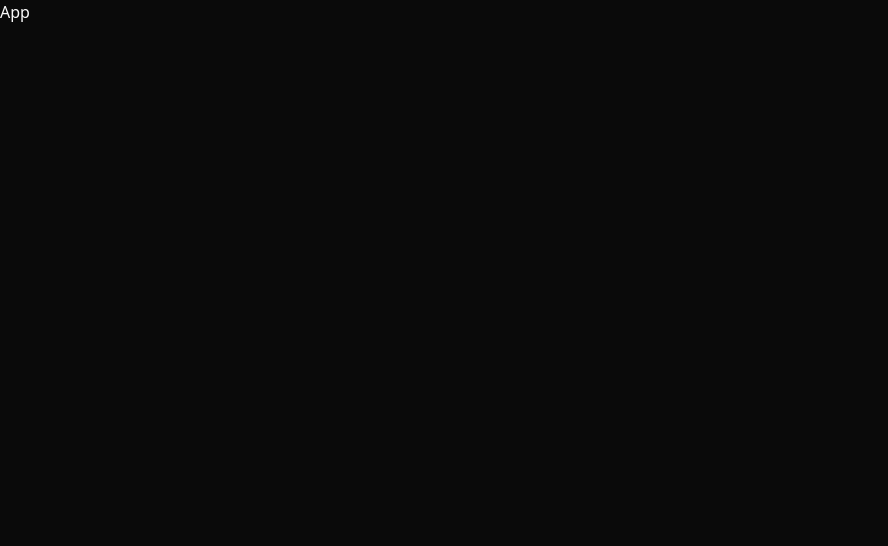
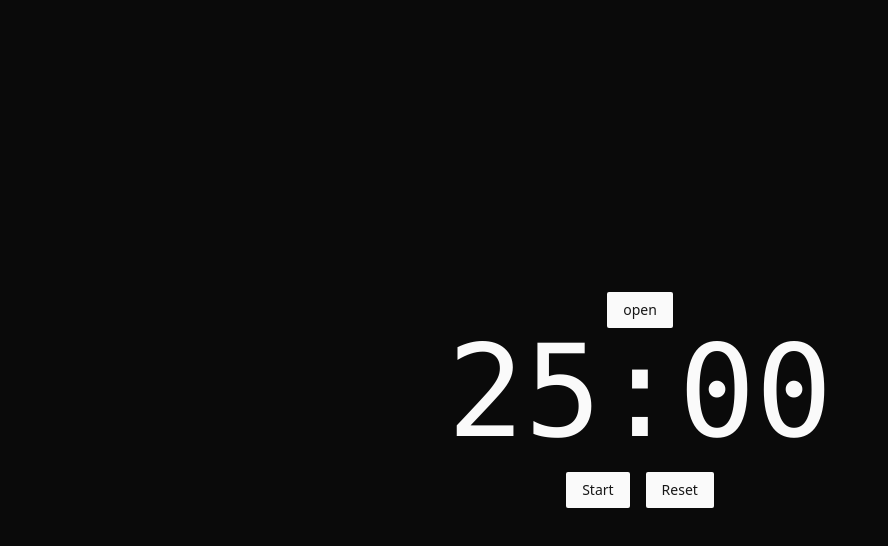
Before and after one commit to barkacode/concentrated-tomato, a React (Vite) app: page / in a window 1280 px wide. Shown: the top 546 px of the page, without its empty margins (0-888 px from the left). Built offline with nearby package versions, Linux system fonts and the light colour scheme.

Commit message:
feat: implement Pomodoro timer with adjustable settings and time formatting

```diff
--- a/src/App.tsx
+++ b/src/App.tsx
@@ -1,5 +1,43 @@
+import { useEffect, useState } from "react";
+import { Button } from "./components/ui/button";
+import Settings from "./components/Settings";
+import { formatTime, DEFAULT_TIMES } from "./utils/time";
+
 const App = () => {
-    return <div>App</div>;
+  const [initTime, setInitTime] = useState<number>(DEFAULT_TIMES.work);
+  const [timeLeft, setTimeLeft] = useState<number>(initTime);
+  const [isRunning, setIsRunning] = useState<boolean>(false);
+
+  const reset = () => {
+    setTimeLeft(initTime);
+    setIsRunning(false);
+  };
+
+  useEffect(() => {
+    if (!isRunning) return;
+    const interval = setInterval(() => {
+      setTimeLeft((prev) => (prev > 0 ? prev - 1 : 0));
+    }, 1000);
+    return () => clearInterval(interval);
+  }, [isRunning]);
+
+  return (
+    <div className=" bg-background text-foreground h-screen flex flex-col justify-center items-center">
+      <Settings
+        setTime={(time) => {
+          setInitTime(time);
+          setTimeLeft(time);
+        }}
+      />
+      <div className="text-9xl font-mono">{formatTime(timeLeft)}</div>
+      <div className="flex space-x-4 mt-4">
+        <Button onClick={() => setIsRunning((prev) => !prev)}>
+          {isRunning ? "Pause" : "Start"}
+        </Button>
+        <Button onClick={() => reset()}>Reset</Button>
+      </div>
+    </div>
+  );
 };
 
 export default App;
--- /dev/null
+++ b/src/components/Settings.tsx
@@ -0,0 +1,118 @@
+import { useState } from "react";
+import { Minus, Plus } from "lucide-react";
+import { Button } from "./ui/button";
+import {
+  Drawer,
+  DrawerContent,
+  DrawerDescription,
+  DrawerHeader,
+  DrawerTitle,
+  DrawerTrigger,
+} from "./ui/drawer";
+import { formatTime, DEFAULT_TIMES } from "@/utils/time";
+
+interface SettingsProps {
+  setTime: React.Dispatch<React.SetStateAction<number>>;
+}
+
+const Settings = ({ setTime }: SettingsProps) => {
+  const [mode, setMode] = useState<keyof typeof DEFAULT_TIMES>("work");
+  const [selectedTime, setSelectedTime] = useState<number>(DEFAULT_TIMES[mode]);
+  const [open, setOpen] = useState<boolean>(false);
+
+  const onClick = (value: number) => {
+    setSelectedTime((prev) => prev + value);
+  };
+
+  const handleModeChange = (newMode: "work" | "pause" | "break") => {
+    setMode(newMode);
+    const newTime = DEFAULT_TIMES[newMode];
+    setSelectedTime(newTime);
+  };
+
+  const onClose = (isValidated: boolean) => {
+    if (isValidated) {
+      setTime(selectedTime);
+    }
+    setOpen(false);
+  };
+
+  return (
+    <Drawer open={open} onOpenChange={setOpen}>
+      <DrawerTrigger>
+        <Button>open</Button>
+      </DrawerTrigger>
+      <DrawerContent>
+        <div className="mx-auto w-full max-w-sm py-4">
+          <DrawerHeader>
+            <DrawerTitle>Réglage du pomodoro</DrawerTitle>
+            <DrawerDescription>Réglez la durée du pomodoro</DrawerDescription>
+          </DrawerHeader>
+          <div className="flex items-center space-y-4">
+            <Button
+              variant="outline"
+              size="icon"
+              className="h-8 w-8 shrink-0 rounded-full"
+              onClick={() => onClick(-10)}
+              disabled={selectedTime <= 0}
+            >
+              <Minus />
+            </Button>
+            <div className="flex-1 text-center">
+              <div className="text-7xl font-bold tracking-tighter">
+                {formatTime(selectedTime)}
+              </div>
+            </div>
+            <Button
+              variant="outline"
+              size="icon"
+              className="h-8 w-8 shrink-0 rounded-full"
+              onClick={() => onClick(10)}
+              disabled={selectedTime >= 60 * 60}
+            >
+              <Plus />
+            </Button>
+          </div>
+
+          <div className="flex space-x-4 mt-4">
+            {[
+              { id: "work", label: "Work", icon: "🔥" },
+              { id: "pause", label: "Pause", icon: "☕" },
+              { id: "break", label: "Break", icon: "😴" },
+            ].map((period) => (
+              <div key={period.id} className="flex flex-1">
+                <input
+                  type="radio"
+                  name="period"
+                  id={period.id}
+                  checked={mode === period.id}
+                  onChange={() =>
+                    handleModeChange(period.id as keyof typeof DEFAULT_TIMES)
+                  }
+                  className="hidden peer"
+                />
+                <label
+                  htmlFor={period.id}
+                  className="flex flex-1 flex-col items-center rounded-lg peer bg-neutral-400 text-black px-4 peer-checked:bg-rose-500 peer-checked:text-white"
+                >
+                  <div>{period.label}</div>
+                  <div>{period.icon}</div>
+                </label>
+              </div>
+            ))}
+          </div>
+          <div className="flex mt-4 space-x-4">
+            <Button variant={"outline"} onClick={() => onClose(false)}>
+              Annuler
+            </Button>
+            <Button className="flex-1" onClick={() => onClose(true)}>
+              Appliquer
+            </Button>
+          </div>
+        </div>
+      </DrawerContent>
+    </Drawer>
+  );
+};
+
+export default Settings;
--- /dev/null
+++ b/src/utils/time.tsx
@@ -0,0 +1,11 @@
+export const formatTime = (seconds: number) => {
+  const mins = Math.floor(seconds / 60);
+  const secs = seconds % 60;
+  return `${mins}:${secs < 10 ? `0${secs}` : secs}`;
+};
+
+export const DEFAULT_TIMES = {
+  work: 25 * 60, // 25 min
+  pause: 5 * 60, // 5 min
+  break: 15 * 60, // 15 min
+};
```
